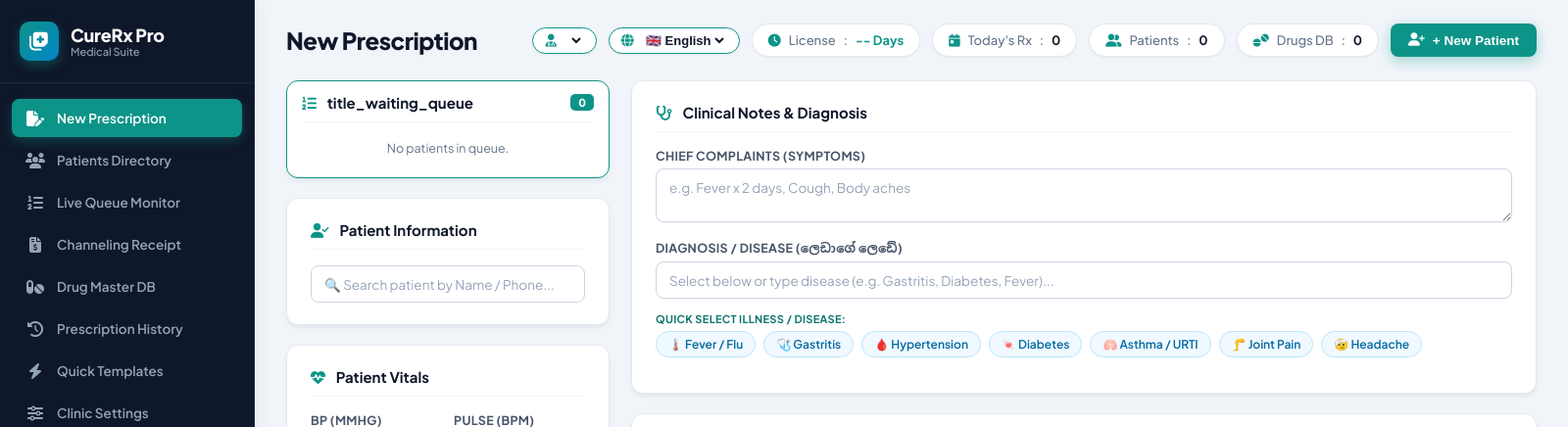
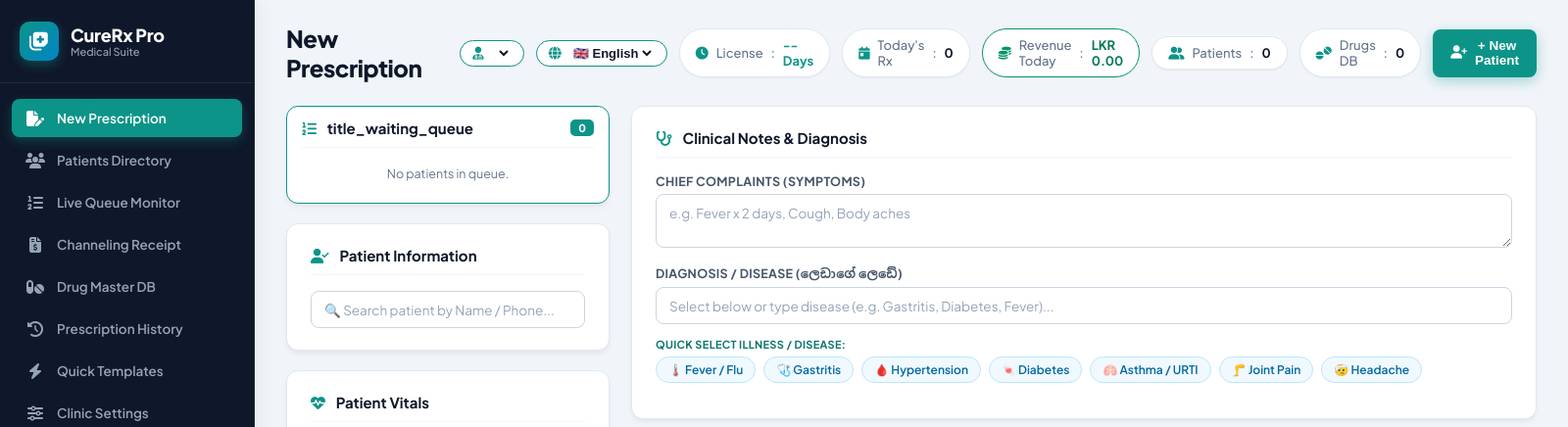
Before and after one commit to HMAHD/CureRxPro, a PHP site: page / in a window 1600 px wide. Shown: the top 436 px of the page at 98% size. Run offline with PHP 8.4, Linux system fonts and the light colour scheme; data that the repository does not hold is empty.

Commit message:
feat(analytics): add financial and operational analytics dashboard (close #25)

```diff
--- a/assets/js/app.js
+++ b/assets/js/app.js
@@ -682,6 +682,10 @@ document.addEventListener('DOMContentLoaded', () => {
         document.getElementById('stat-today-rx').textContent = json.data.today_prescriptions;
         document.getElementById('stat-total-patients').textContent = json.data.total_patients;
         document.getElementById('stat-total-meds').textContent = json.data.total_medicines;
+        const revEl = document.getElementById('stat-today-revenue');
+        if (revEl && json.data.today_revenue !== undefined) {
+          revEl.textContent = `LKR ${parseFloat(json.data.today_revenue).toFixed(2)}`;
+        }
       }
     } catch (err) {
       console.error('Failed to load stats', err);
--- a/index.php
+++ b/index.php
@@ -130,6 +130,9 @@ if (file_exists($configPath)) {
 
         <div class="stat-pill">
           <i class="fa-solid fa-calendar-day"></i> <span data-i18n="stat_today_rx">Today's Rx</span>: <strong id="stat-today-rx">0</strong>
+        </div>
+        <div class="stat-pill" style="border-color:var(--emerald-600);">
+          <i class="fa-solid fa-coins" style="color:var(--emerald-600);"></i> <span>Revenue Today</span>: <strong id="stat-today-revenue" style="color:var(--emerald-700);">LKR 0.00</strong>
         </div>
         <div class="stat-pill">
           <i class="fa-solid fa-user-group"></i> <span data-i18n="stat_patients">Patients</span>: <strong id="stat-total-patients">0</strong>
```
Also changed, not shown: api/stats.php (+10 -0 lines).
